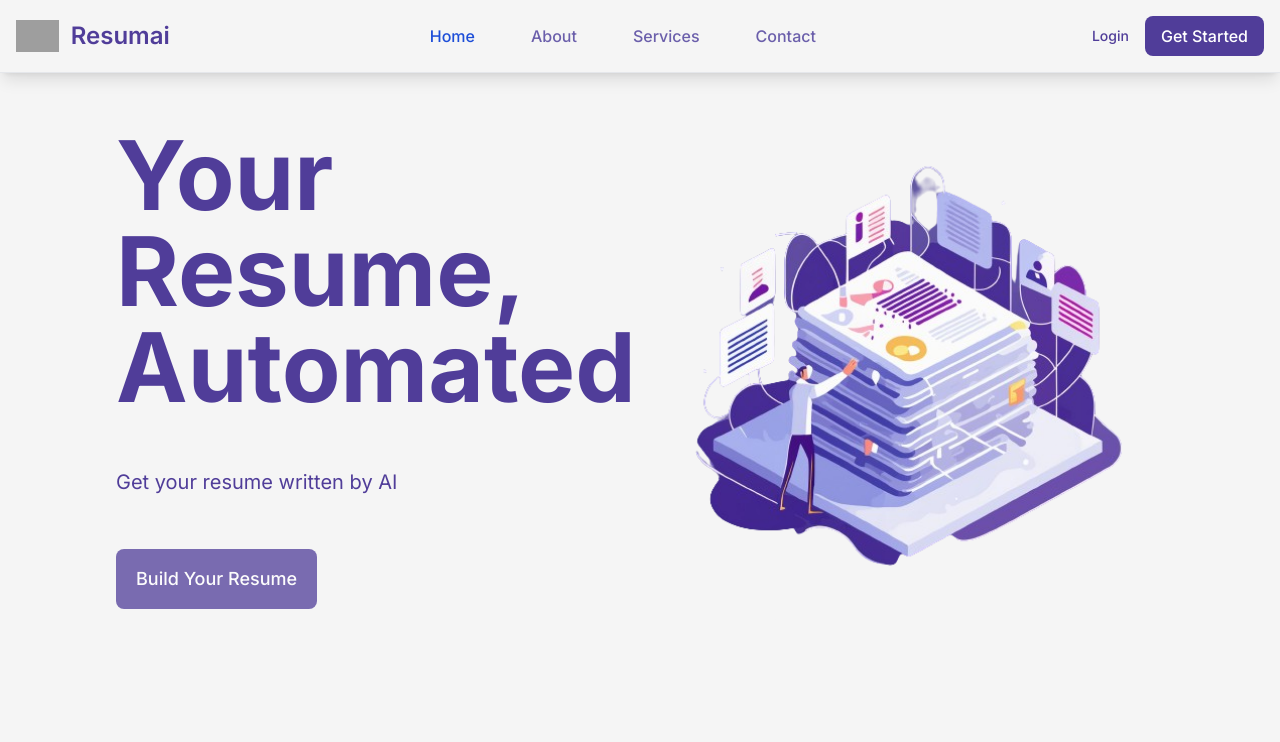
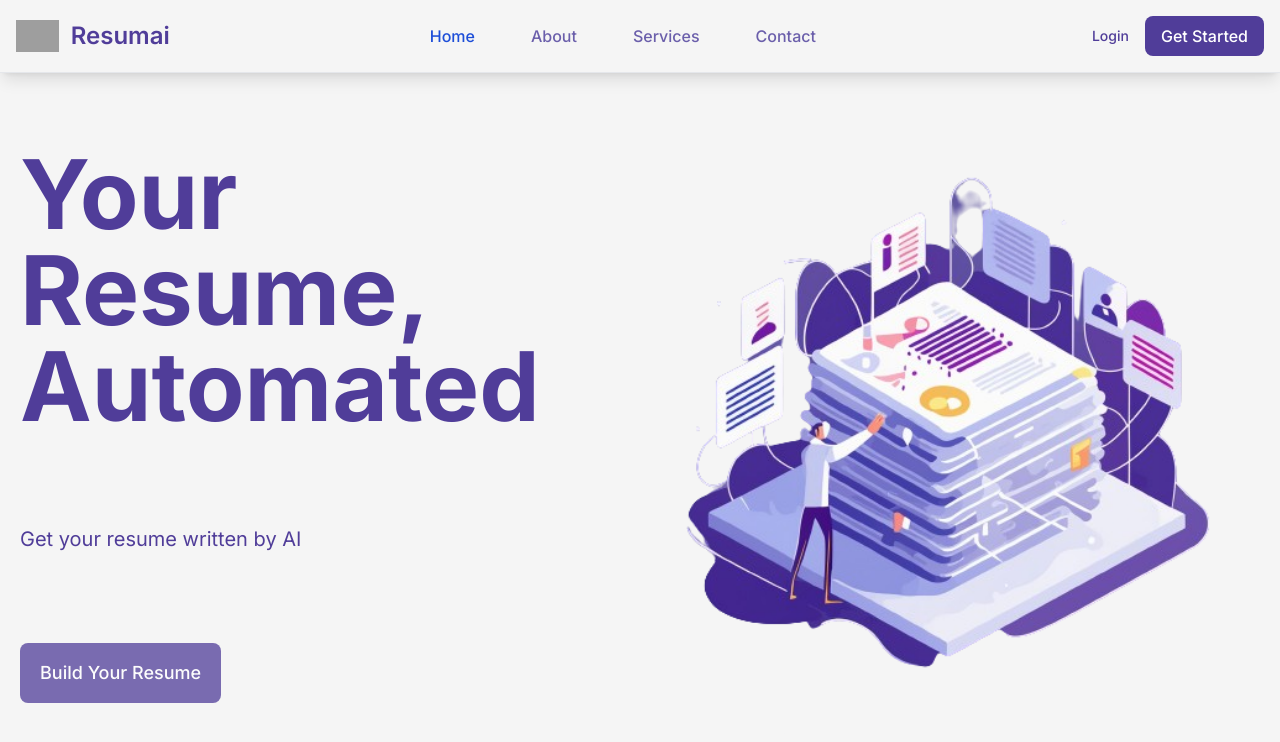
Before and after one commit to mojtabababiker/resumai-frontend, a Next.js app in the folder frontend/: page / in a window 1280 px wide. Shown: the top 742 px of the page. Built offline with nearby package versions, Linux system fonts and the light colour scheme; grey boxes are pictures that could not be loaded.

Commit message:
Update the other project components to implement the dashboard

```diff
--- a/frontend/app/auth/login/page.tsx
+++ b/frontend/app/auth/login/page.tsx
@@ -15,7 +15,7 @@ export default function Login() {
 
         if (!isError && accessToken) {
             localStorage.setItem('auth-token', JSON.stringify(accessToken));
-            // window.location.href = '/dashboard';
+            window.location.href = '/dashboard';
             console.log('token', accessToken);
             console.log('to the dashboard');
         }
--- a/frontend/app/auth/signup/page.tsx
+++ b/frontend/app/auth/signup/page.tsx
@@ -32,7 +32,7 @@ export default function SignUp() {
         if (!isError && accessToken) {
             // save the access token and redirect user to dashboard
             localStorage.setItem('auth-token', JSON.stringify(accessToken));
-            // window.location.href = '/dashboard';
+            window.location.href = '/dashboard';
             console.log('token', accessToken);
             console.log('to the dashboard');
         } else {
--- a/frontend/app/layout.tsx
+++ b/frontend/app/layout.tsx
@@ -16,7 +16,7 @@ export default function RootLayout({
 }>) {
   return (
     <html lang="en">
-      <body className={`${inter.className} flex items-center justify-center w-svw h-svh`}>{children}</body>
+      <body className={`${inter.className} flex w-svw h-svh justify-center`}>{children}</body>
     </html>
   );
 }
--- a/frontend/app/page.tsx
+++ b/frontend/app/page.tsx
@@ -23,10 +23,10 @@ export default function Home() {
   }
 
   return (
-    <main className="flex min-h-screen flex-col items-center justify-between p-0 mt-28 md:mt-20 mx-auto md:p-16z xl:m-24">
+    <main className="flex max-w-screen-xl min-h-screen flex-col items-center justify-between p-0">
       {<NavBar user={user}></NavBar>}
       {/* Hero */}
-      <section className="h-[100svh - 60px] md:h-[100svh - 120px] flex flex-col md:flex-row gap-4 py-4 px-5 mt-24 md:mt-32 lg:mt-24">
+      <section className="h-[100svh - 60px] md:h-[100svh - 120px] flex flex-col md:flex-row justify-center gap-4 py-4 px-5 mt-24 md:mt-32 lg:mt-24">
         {/* slogan */}
         <div className="relative w-full md:w-1/2 flex flex-col justify-around items-center gap-4">
           <h1 className="text-6xl text-center md:text-left md:text-6xl lg:text-8xl font-bold">Your Resume, Automated</h1>
```
